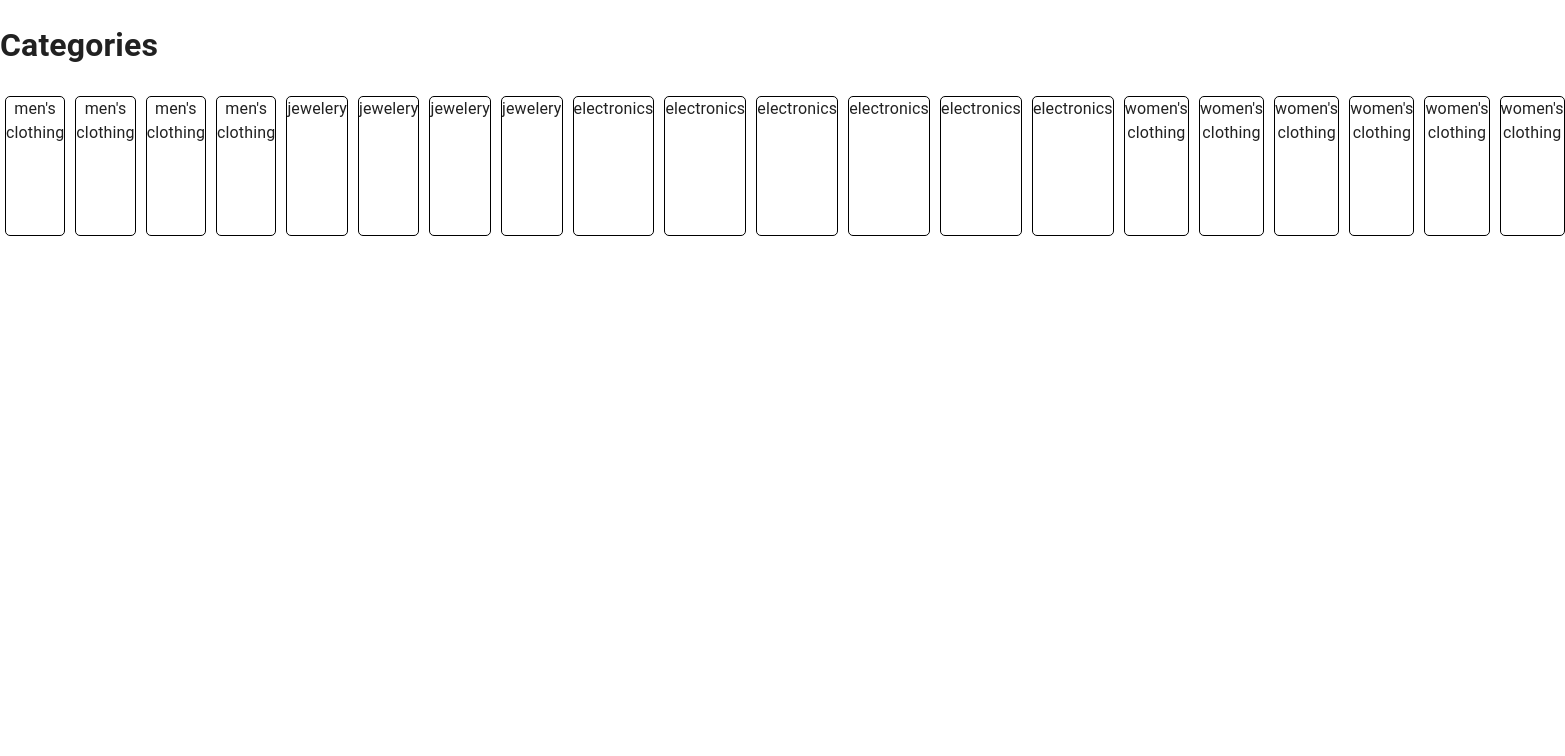
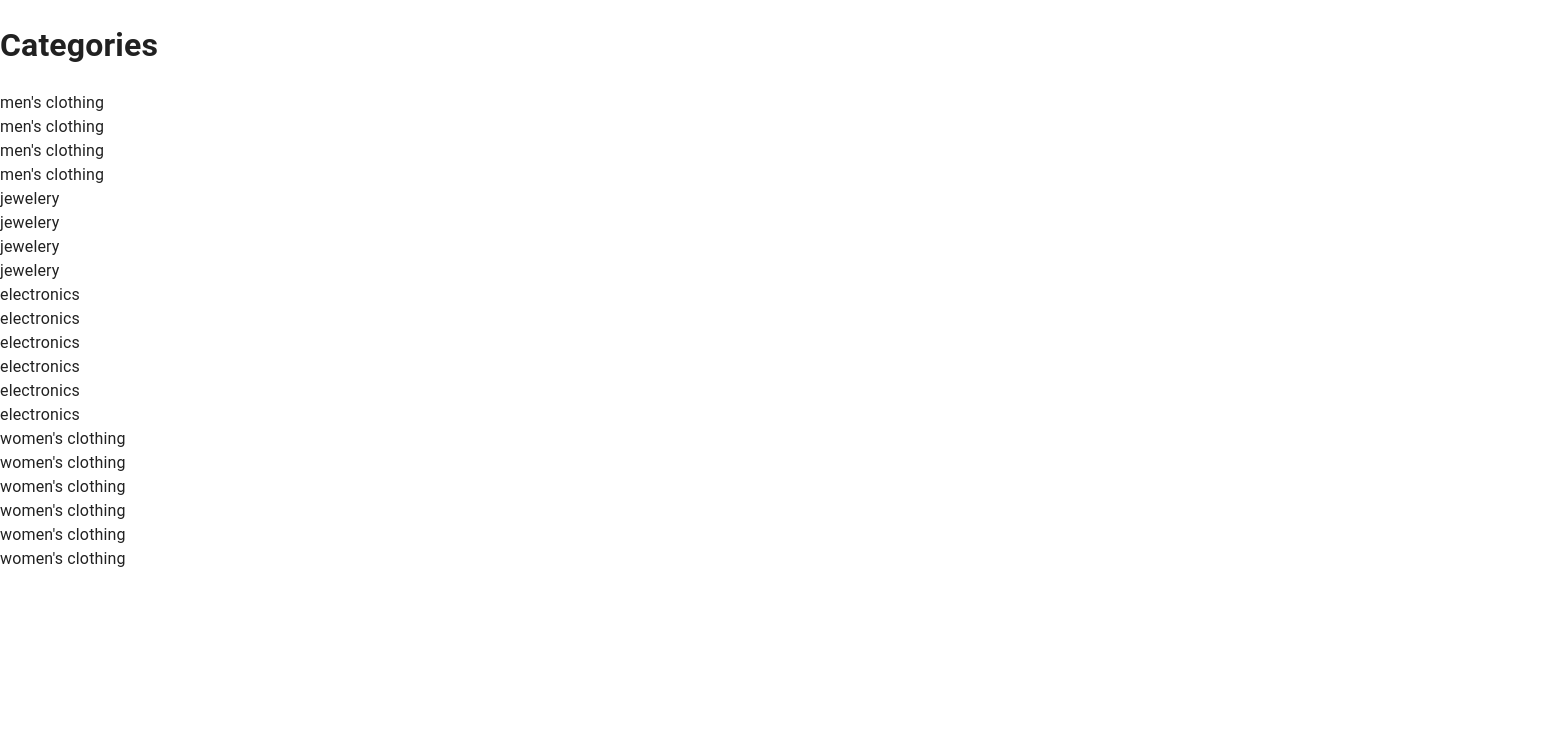
Before and after one commit to gzamka/store, a React (Create React App) app: page /explore in a window 1280 px wide. Shown: the top 756 px of the page, 1565 px wide, since content can reach past the window. Built offline with nearby package versions, Linux system fonts and the light colour scheme.

Commit message:
cartnii baraag consoled hewlej baina, web deer chadahgui bn

```diff
--- a/src/App.js
+++ b/src/App.js
@@ -6,7 +6,7 @@ import { Explore, Shop, Cart, Favourite, Account , NotFound, NavigationWrapper}
 
 export const App = () => {
 
-  const [cart, setCart ] = useState([]);
+  const [cart, setCart ] = useState([0, 1, 1, 2, 3]);
   console.log(cart)
 
   return (
--- a/src/pages/Cart.js
+++ b/src/pages/Cart.js
@@ -1,6 +1,24 @@
+import { useEffect } from "react";
+import { data } from "../utility/products";
 
-export const Cart = () => {
+export const Cart = ({ cart, setCart }) => {
+
     return (
-        <h1> Cart </h1>
-    )
-    }
+
+        data.filter((el) => {
+            cart.filter((element) => {
+                if(element == el.id) {
+                    console.log(el)
+                    return (
+                        <div>
+
+
+                        <h1> {el} </h1>
+                        </div>
+                        )
+                    }
+                })
+            })
+
+        )
+};
--- a/src/pages/Explore.js
+++ b/src/pages/Explore.js
@@ -1,3 +1,4 @@
+import { CategoryRounded } from "@mui/icons-material";
 import { height, style } from "@mui/system";
 import { useState, useEffect } from "react";
 import { data } from "../utility/products";
@@ -10,18 +11,21 @@ export const Explore = () => {
     // const changeBackground = (e) => {
     //     e.target.style.backgroundColor = 'red';
     // }
-
+let Categories = [];
 return (
     <div>
         <h1> Categories </h1>
-        <div style={{...mystyle.categoryContainer}}>
+        <div
+        // style={{...mystyle.categoryContainer}}
+        >
 
 
             {data.map((el) => {
 
                 return (
                     <div key={el.id}
-                    style={{...mystyle.category }}>
+                    // style={{...mystyle.category }}
+                    >
                                 {el.category}
                             </div>
                         )
```
